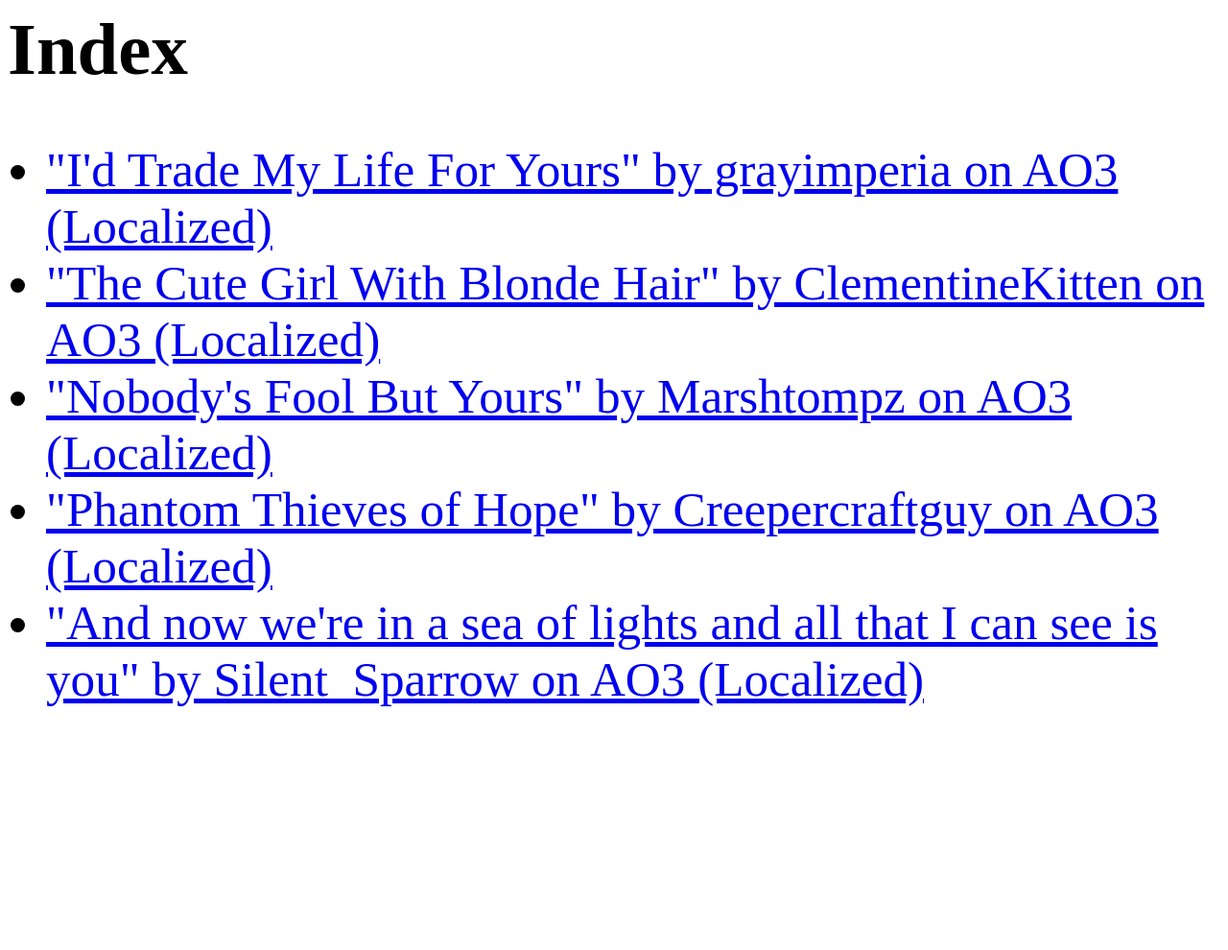
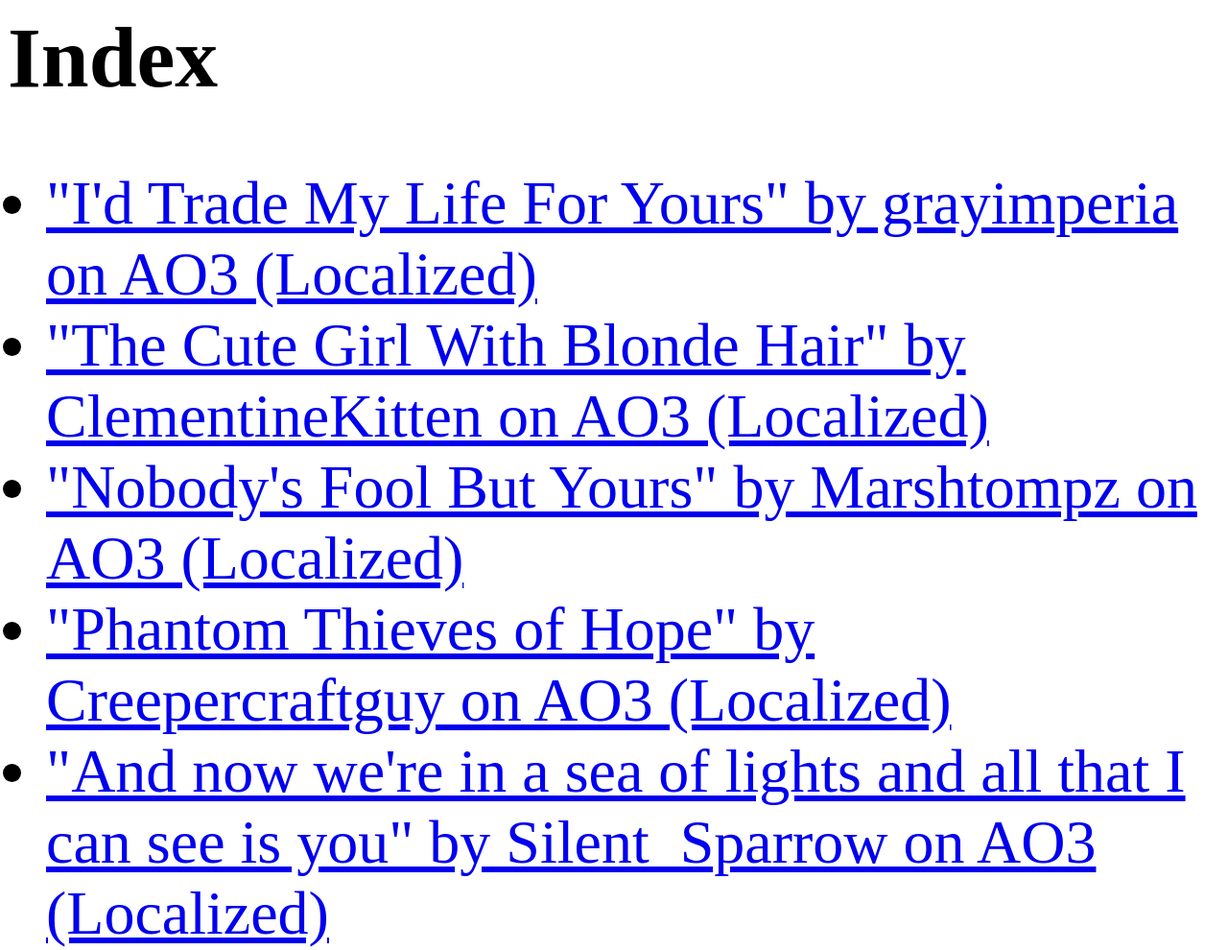
Before and after one commit to drtml/drtml.github.io, a plain HTML site: page index.html in a window 1280 px wide. Shown: the whole page at 96% size. Before the commit the page ends 800 px from the top, so only its background shows below. Drawn offline with Linux system fonts and the light colour scheme.

Commit message:
adjust font size

```diff
--- a/index.css
+++ b/index.css
@@ -1,11 +1,11 @@
 h1 {
-    font-size: 6vw;
+    font-size: 7vw;
 }
 
 p {
-    font-size: 4vw;
+    font-size: 5vw;
 }
 
 #stories-list {
-    font-size: 4vw;
+    font-size: 5vw;
 }
```
